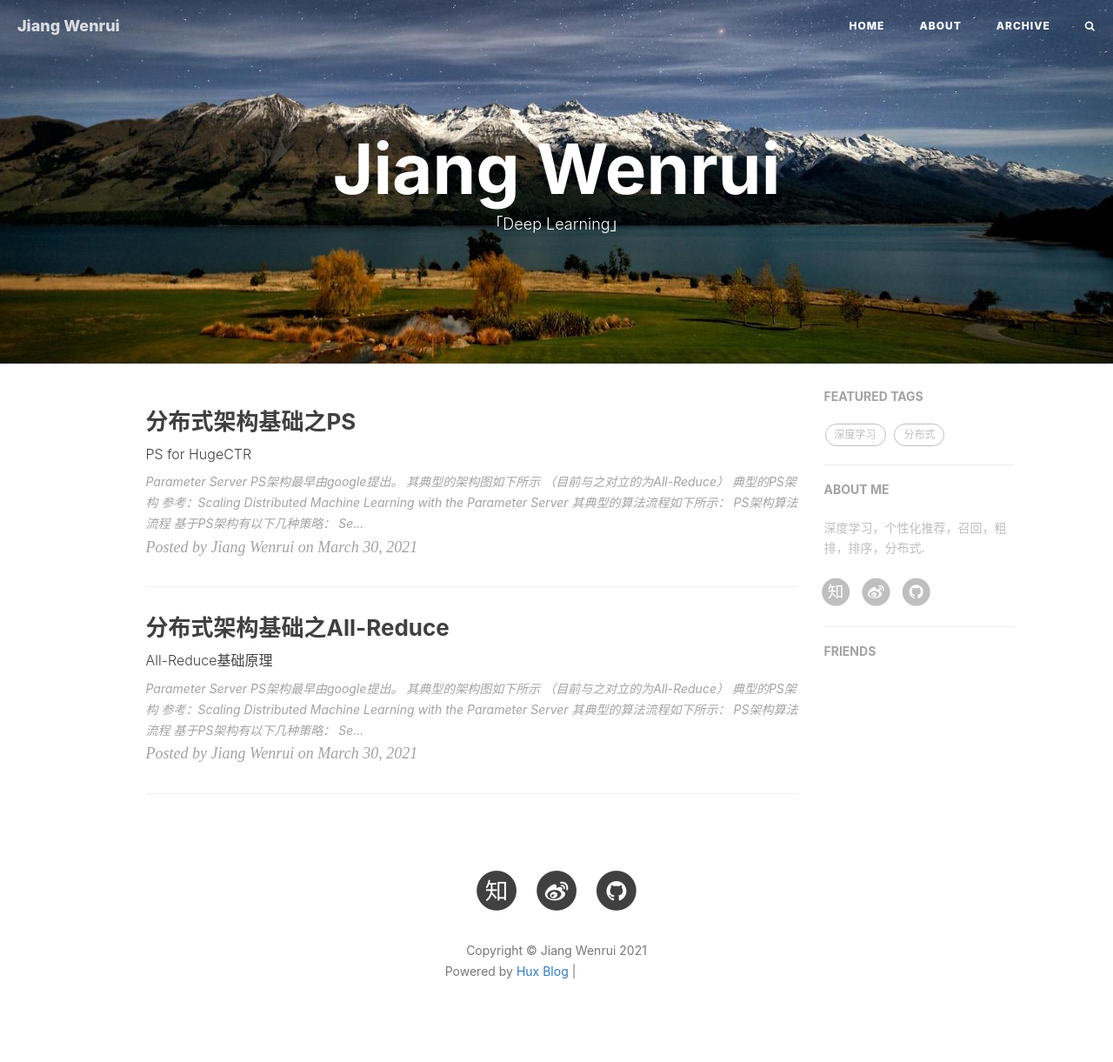
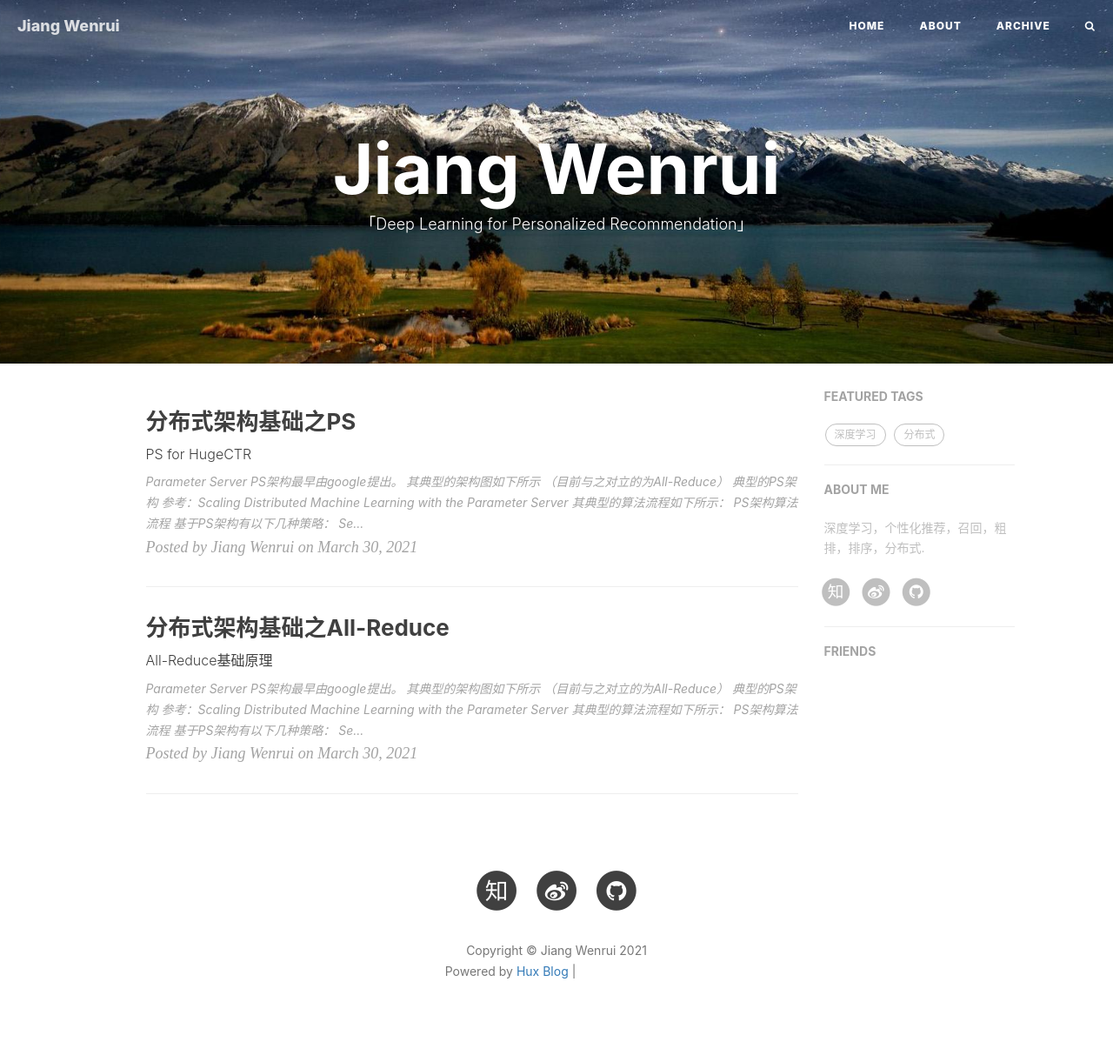
Before and after one commit to wenruij/wenruij.github.io, a Jekyll site: the page built from index.html, in a window 1280 px wide. Shown: the whole page at 87% size. Built offline with Jekyll 4.4.1, drawn with Linux system fonts in a browser that asks for light colours; nearby versions of some CDN libraries; the list of posts is cut into pages by our own code; comment, search, counter and statistics services are not loaded; grey boxes are pictures that could not be loaded.

Commit message:
update title

```diff
--- a/_config.yml
+++ b/_config.yml
@@ -1,6 +1,6 @@
 # Site settings
 title: Jiang Wenrui
-SEOTitle: 学无止境
+SEOTitle: Deep Learning
 header-img: img/post-bg-3.jpeg
 email: wenruij@gmail.com
 description: "深度学习相关。"
--- a/index.html
+++ b/index.html
@@ -1,6 +1,6 @@
 ---
 layout: page
-description: "「Deep Learning」"
+description: "「Deep Learning for Personalized Recommendation」"
 ---
 
 {% for post in paginator.posts %}
```
